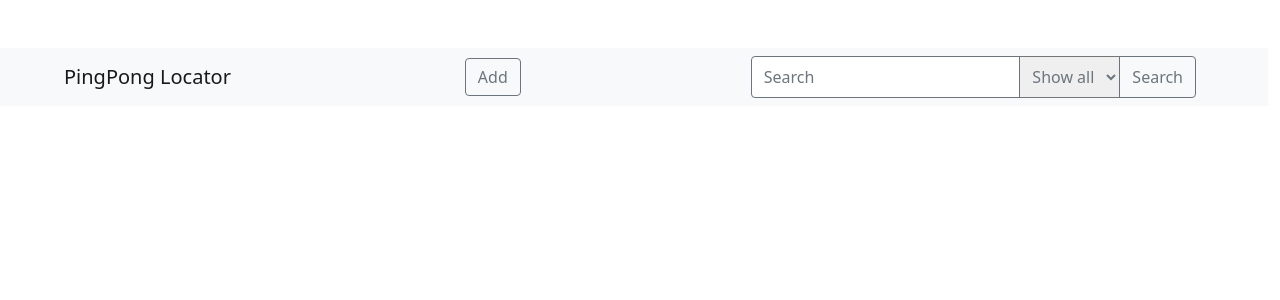
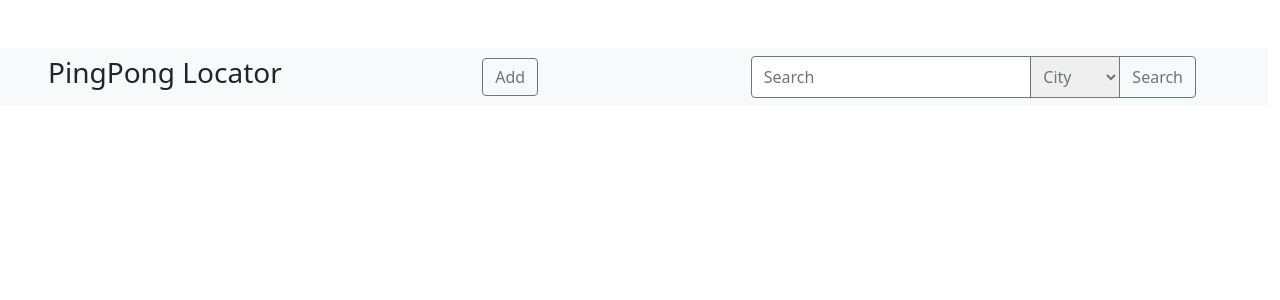
Before and after one commit to GueldenBayar/the-blog, a React (Create React App) app: page / in a window 1280 px wide. Shown: the top 300 px of the page. Built offline with nearby package versions, Linux system fonts and the light colour scheme; no server answers.

Commit message:
add put/edit and search feature

```diff
--- a/src/App.js
+++ b/src/App.js
@@ -34,19 +34,16 @@ function App() {
         );
         setPosts(retrievedData.data);
         setIsFetching(false);
-        console.log(typeof retrievedData.data);
+      } else {
+        const reqBody = { column: selectedQueryOption, query: queryString };
+        const retrievedData = await axios.post(
+          `http://localhost:3001/api/locations/search`,
+          { data: reqBody }
+        );
+        console.log(retrievedData);
+        setPosts(retrievedData.data);
+        setIsFetching(false);
       }
-
-      const queryOptions = ["show_all", "city", "snacks"];
-
-      // if (queryOptions.includes(selectedQueryOption)) {
-      //   const retrievedData = await axios.get(
-      //     `http://localhost:3001/api/locations/posts`
-      //   );
-      //   setPosts(retrievedData.data);
-      //   setIsFetching(false);
-      //   console.log(typeof retrievedData.data);
-      // }
 
       // add body
     } catch (e) {
--- a/src/Navbar.js
+++ b/src/Navbar.js
@@ -3,7 +3,7 @@ import { useHistory, Link } from "react-router-dom";
 
 export default function Navbar({ fetchData }) {
   const [searchText, setSearchText] = useState();
-  const [selectedQueryOption, setSelectedQueryOption] = useState("show_all");
+  const [selectedQueryOption, setSelectedQueryOption] = useState("adress");
 
   let history = useHistory();
   const handleChange = (e) => {
@@ -28,9 +28,18 @@ export default function Navbar({ fetchData }) {
     <header className="mt-5 ">
       <nav className="row px-5 justify-content-between navbar navbar-expand-lg navbar-light bg-light ">
         <div className="col-auto">
-          <Link className="navbar-brand m-3" to="/">
+          {/* <Link className="navbar-brand m-3" to="/">
             PingPong Locator
-          </Link>
+          </Link> */}
+          <h3
+            onClick={() => {
+              fetchData();
+              history.push("/");
+            }}
+          >
+            {" "}
+            PingPong Locator
+          </h3>
         </div>
         <div className=" col-auto">
           <button
@@ -60,11 +69,8 @@ export default function Navbar({ fetchData }) {
                 onChange={handleSelect}
                 value={selectedQueryOption}
               >
-                <option selected value="show_all">
-                  Show all
-                </option>
-                <option value="city">City</option>
-                <option value="snacks">Snacks</option>
+                <option value="adress">City</option>
+                <option value="supplies">Snacks</option>
               </select>
 
               <button
--- a/src/RecentPosts.js
+++ b/src/RecentPosts.js
@@ -21,16 +21,20 @@ export default function RecentPosts({ posts }) {
           {/* maps over the post, compares the posts update date with
                     all dates in the array cPosts, if later add a 1 to the place
                     if place is lower 5 (1-4 newesrt entries), cardPost is returned */}
-          {posts.map((post) => {
-            let d1 = post.updatedAt;
-            let place = 1;
-            cPosts.map((cPost) => {
-              if (d1 > cPost) {
-                place++;
-              }
-            });
+          {!posts.length && (
+            <h6>Sorry, your search did not match any results</h6>
+          )}
+          {posts.length &&
+            posts.map((post) => {
+              // let d1 = post.updatedAt;
+              // let place = 1;
+              // cPosts.map((cPost) => {
+              //   if (d1 > cPost) {
+              //     place++;
+              //   }
+              // });
 
-            if (place < 5)
+              // if (place < 20)
               return (
                 <>
                   <CardPost
@@ -42,7 +46,7 @@ export default function RecentPosts({ posts }) {
                   />
                 </>
               );
-          })}
+            })}
         </ul>
         {/* // Content: e.g. list of four most recent entries in database */}
         {/* <SummarizedPost/> */}
--- a/src/SubmitPost.js
+++ b/src/SubmitPost.js
@@ -5,26 +5,26 @@ export default function SubmitPost({ posts }) {
   // tags,title,adress,longitude,latitude,condition,popularity,picturesDescription,picturesUrl,description,supplies
   const { pathname } = useLocation();
   const { id } = useParams();
-  const [formValues, setValues] = useState();
+  let postDetails;
+  if (pathname.includes("edit")) {
+    postDetails = posts.find((post) => Number(post.id) === Number(id));
+  } else {
+    postDetails = {};
+  }
+  const [formValues, setFormValues] = useState(postDetails);
+  const [updateSuccesfull, setUpdateSuccesfull] = useState(false);
 
-  if (pathname.includes("edit")) {
-    const postDetails = posts.find((post) => Number(post.id) === Number(id));
-    setValues(postDetails);
-  } else {
-    setValues({});
-  }
   // console.log(posts);
 
   const handleChange = (e) => {
     e.preventDefault();
     console.log(e.target.id);
 
-    setValues({ ...formValues, [e.target.id]: e.target.value });
+    setFormValues({ ...formValues, [e.target.id]: e.target.value });
   };
 
   const submitForm = (e) => {
     e.preventDefault();
-    console.log(formValues);
 
     try {
       const apiCall = async () => {
@@ -33,6 +33,7 @@ export default function SubmitPost({ posts }) {
             `http://localhost:3001/api/locations/${id}`,
             formValues
           );
+          setUpdateSuccesfull(true);
         }
         if (pathname.includes("/submit")) {
           const { data } = await axios.post(
@@ -45,7 +46,6 @@ export default function SubmitPost({ posts }) {
     } catch (e) {
       console.log(e);
     }
-
 
     // // here do with data
     // // let whichMethod ;
@@ -76,7 +76,13 @@ export default function SubmitPost({ posts }) {
 
   return (
     <section className="content-container-custom p-5">
-      <h1 className="fs-3">Enter Details for the Location you want to add:</h1>
+      {updateSuccesfull && <h6>Post update successfull!</h6>}
+      {!updateSuccesfull && (
+        <>
+          <h1 className="fs-3">
+            Enter Details for the Location you want to add:
+          </h1>
+
           <form onSubmit={submitForm} onChange={handleChange}>
             <div className="mb-2 col-6">
               <label for="tags" className="form-label">
@@ -243,6 +249,8 @@ export default function SubmitPost({ posts }) {
               Submit
             </button>
           </form>
+        </>
+      )}
     </section>
   );
 }
```
Lines whose indentation alone changed are shown as unchanged.
